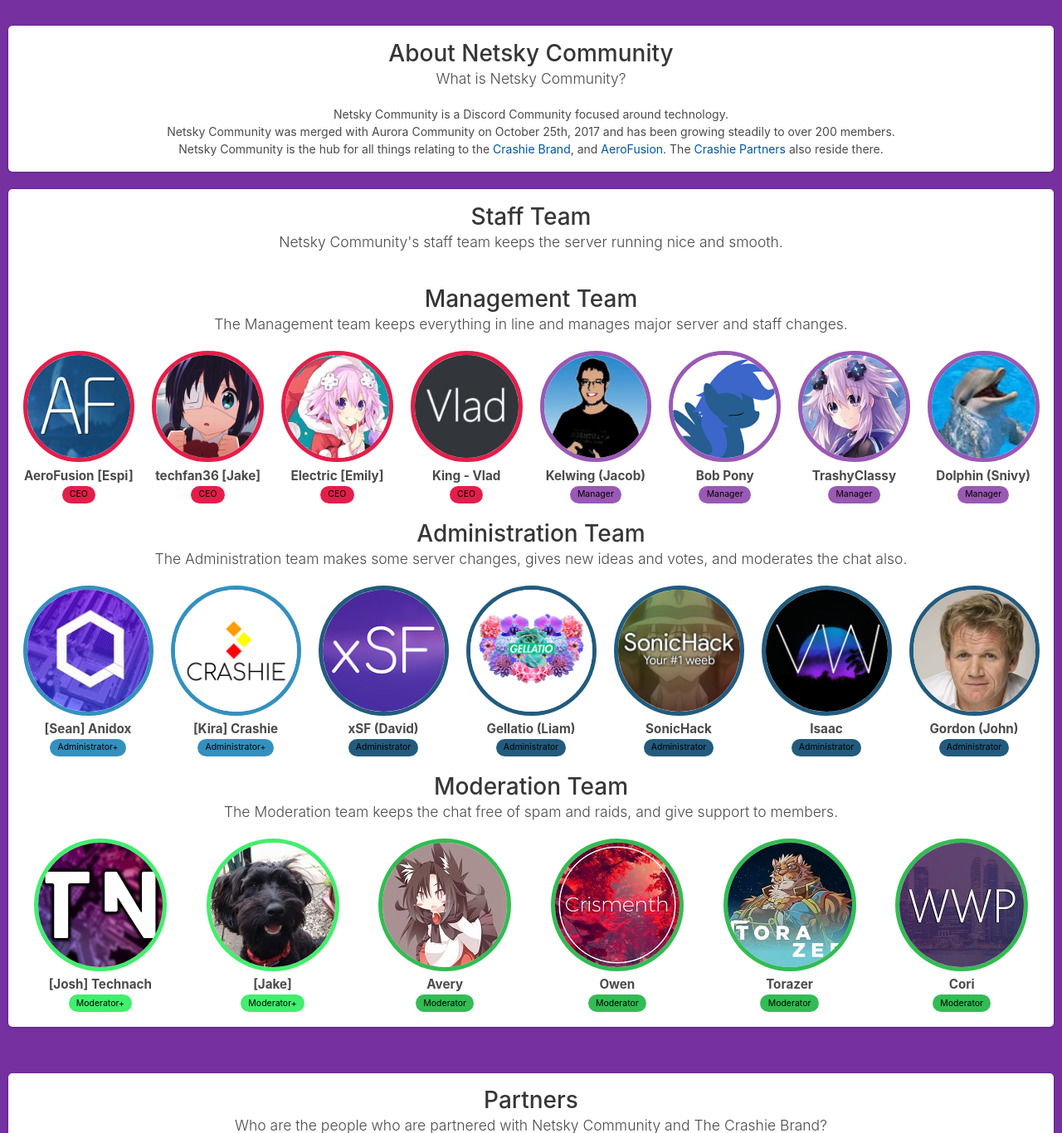
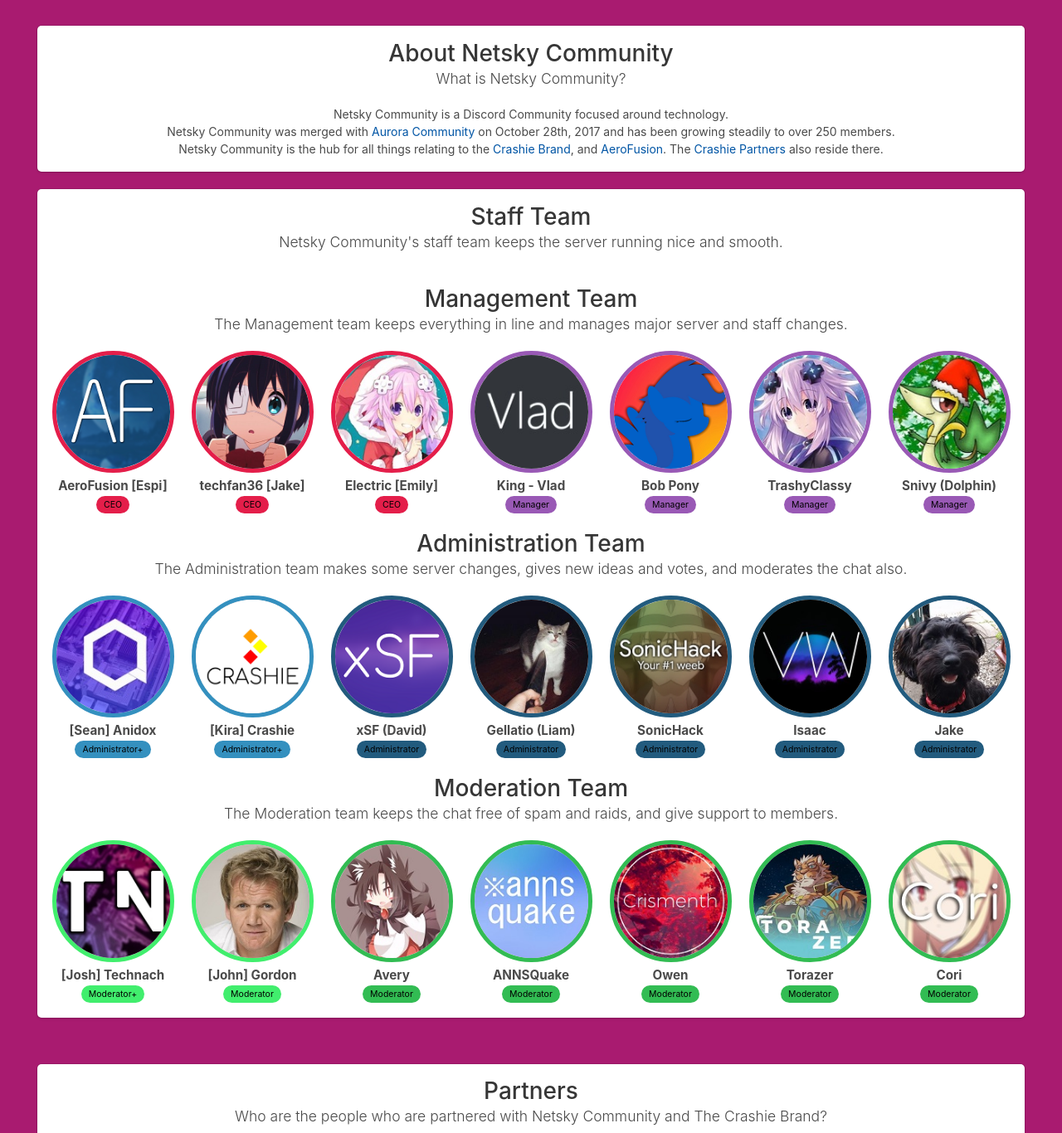
Before and after one commit to xwinbyte/NetskyWebsite, a Jekyll site: the page built from index.html, in a window 1280 px wide, cut to the strip 554-1920 px from the top of the page. Shown: the whole strip at 83% size. Built offline with Jekyll 4.4.1, drawn with Linux system fonts in a browser that asks for light colours; nearby versions of some CDN libraries.

Commit message:
Lots of changes!

```diff
--- a/_layouts/page.html
+++ b/_layouts/page.html
@@ -6,7 +6,7 @@
     <nav class="nav">
       <div class="nav-left">
         <a class="nav-item" href="/">
-          <p>Netsky Community</p>
+          <p><b>Netsky Community</b></p>
         </a>
       </div>
 
@@ -37,8 +37,10 @@
 
   <div class="hero-body">
     <img src="/img/logo.png" alt="NCNetworkLogo" style="width: 150px; border-radius: 50%;" id="ncnetwork-hero-logo">
-    <h1 class="title">Netsky Community</h1>
-    <a class="button is-light" target="_blank" href="https://discord.io/ncnetwork"> <i class="fa  fa-external-link fa-fw" target="_blank" style="margin-right: 5px;"></i> Join Netsky Community</a>
+    <h1 class="title"><b>Netsky Community</b></h1>
+    <a class="button is-light" target="_blank" href="https://discord.io/netskycommunity"> <i class="fa  fa-external-link fa-fw" target="_blank" style="margin-right: 5px;"></i> Join Netsky Community</a>
+
+
   </div>
 </section>
 
--- a/index.html
+++ b/index.html
@@ -8,7 +8,7 @@
 				<h1 class="title"><strong>About Netsky Community</strong></h1>
 				<h2 class="subtitle">What is Netsky Community?</h2>
 				<p>Netsky Community is a Discord Community focused around technology.</p>
-				<p>Netsky Community was merged with Aurora Community on October 25th, 2017 and has been growing steadily to over 200 members.</p>
+				<p>Netsky Community was merged with <a href="http://auroracommunity.io">Aurora Community</a> on October 28th, 2017 and has been growing steadily to over 250 members.</p>
 				<p>Netsky Community is the hub for all things relating to the <a href="https://crashieblog.wordpress.com">Crashie Brand</a>, and <a href="https://aerofusion.net/">AeroFusion</a>. The <a href="#partners">Crashie Partners</a> also reside there.</p>
 			</div>
 			<div class="box" id="staff" style="text-align: center;">
@@ -31,13 +31,10 @@
 						<h3>Electric [Emily]</h3><span class="tag is-ceo">CEO</span>
 					</div>
 					 <div class="column">
-                        			<a href="https://github.com/KingDGrizzle" rel="noopener noreferrer" target="_blank"><img class="someone ceo" src="/img/staff/vlad.jpg"></a>
-                        			<h3>King - Vlad</h3><span class="tag is-ceo">CEO</span>
+                        			<a href="https://github.com/KingDGrizzle" rel="noopener noreferrer" target="_blank"><img class="someone manager" src="/img/staff/vlad.jpg"></a>
+                        			<h3>King - Vlad</h3><span class="tag is-manager">Manager</span>
                     			</div>
-					<div class="column">
-						<a href="https://kelnet.org/" rel="noopener noreferrer" target="_blank"><img class="someone manager" src="/img/staff/kelwing.jpg"></a>
-						<h3>Kelwing (Jacob)</h3><span class="tag is-manager">Manager</span>
-					</div>
+
 					<div class="column">
 						<a href="https://bobpony.org/" rel="noopener noreferrer" target="_blank"><img class="someone manager" src="/img/staff/bob.png"></a>
 						<h3>Bob Pony</h3><span class="tag is-manager">Manager</span>
@@ -47,8 +44,8 @@
 						<h3>TrashyClassy</h3><span class="tag is-manager">Manager</span>
 					</div>
 					<div class="column">
-						<a href="https://www.youtube.com/channel/UC02PfCE-h3pUZGdTYwccCZA" rel="noopener noreferrer" target="_blank"><img class="someone manager" src="/img/staff/dolphin.jpg"></a>
-						<h3>Dolphin (Snivy)</h3><span class="tag is-manager">Manager</span>
+						<a href="https://www.youtube.com/channel/UC02PfCE-h3pUZGdTYwccCZA" rel="noopener noreferrer" target="_blank"><img class="someone manager" src="/img/staff/snivy.jpg"></a>
+						<h3>Snivy (Dolphin)</h3><span class="tag is-manager">Manager</span>
 					</div>
 				</div>
 				<h1 class="title"><strong>Administration Team</strong></h1>
@@ -67,7 +64,7 @@
 						<h3>xSF (David)</h3><span class="tag is-admin">Administrator</span>
 					</div>
 					<div class="column">
-						<a href="https://liam.ovh/" rel="noopener noreferrer" target="_blank"><img class="someone admin" src="/img/staff/gellatio.png"></a>
+						<a href="https://liam.ovh/" rel="noopener noreferrer" target="_blank"><img class="someone admin" src="/img/staff/gellatio.jpg"></a>
 						<h3>Gellatio (Liam)</h3><span class="tag is-admin">Administrator</span>
 					</div>
 					<div class="column">
@@ -79,8 +76,8 @@
 						<h3>Isaac</h3><span class="tag is-admin">Administrator</span>
 					</div>
 					<div class="column">
-						<a href="https://twitter.com/TheGordonRam" rel="noopener noreferrer" target="_blank"><img class="someone admin" src="/img/staff/gordon.jpg"></a>
-						<h3>Gordon (John)</h3><span class="tag is-admin">Administrator</span>
+						<a href="https://twitter.com/JakeBuildsStuff" rel="noopener noreferrer" target="_blank"><img class="someone admin" src="/img/staff/jake.jpg"></a>
+						<h3>Jake</h3><span class="tag is-admin">Administrator</span>
 					</div>
 				</div>
 				<h1 class="title"><strong>Moderation Team</strong></h1>
@@ -91,12 +88,16 @@
 						<h3>[Josh] Technach</h3><span class="tag is-modplus">Moderator+</span>
 					</div>
 					<div class="column">
-						<a href="https://twitter.com/JakeBuildsStuff" rel="noopener noreferrer" target="_blank"><img class="someone modplus" src="/img/staff/jake.jpg"></a>
-						<h3>[Jake]</h3><span class="tag is-modplus">Moderator+</span>
+						<a href="https://twitter.com/TheGordonRam" rel="noopener noreferrer" target="_blank"><img class="someone modplus" src="/img/staff/gordon.jpg"></a>
+						<h3>[John] Gordon</h3><span class="tag is-modplus">Moderator</span>
 					</div>
 					<div class="column">
 						<a href="https://twitter.com/Sakuyia" rel="noopener noreferrer" target="_blank"><img class="someone mod" src="/img/staff/avery.jpg"></a>
 						<h3>Avery</h3><span class="tag is-mod">Moderator</span>
+					</div>
+					<div class="column">
+						<a href="https://youtube.com/ANNSQuake" rel="noopener noreferrer" target="_blank"><img class="someone mod" src="/img/staff/annsquake.jpg"></a>
+						<h3>ANNSQuake</h3><span class="tag is-mod">Moderator</span>
 					</div>
 
 					<div class="column">
--- a/style/style.css
+++ b/style/style.css
@@ -5,12 +5,12 @@
 }
 
 body {
-  background-color: #7630A0;
+  background-color: #A91B70;
   min-height: 100%
 }
 
 #content {
-  background-color: #7630A0;
+  background-color: #A91B70;
 }
 
 .hero {
@@ -22,8 +22,8 @@
 }
 
 #content-inner {
-  background: #7630A0;
-  max-width: 90em;
+  background: #A91B70;
+  max-width: 85em;
   margin: 0 auto;
   padding: 2.5em 0
 }
@@ -84,7 +84,7 @@
 	border: 5px solid #E67E22
 }
 .hero, nav {
-  background-color: #6B21B7!important
+  background-color: #C23486!important
 }
 
 #ncnetwork-hero-logo {
@@ -137,45 +137,14 @@
   color: #efeaea!important
 }
 
-.rule {
-  // min-width:10em;
-  width: 90%;
-  max-width: 50em;
-  margin: 2em auto 0;
-  padding: 2em;
-  color: #000;
-  background-color: rgba(190, 52, 134, 1.0);
-  border-radius: 3px;
-  transition: all .25s;
-  text-align: left
-}
-
-.rule::content {
-  margin: 0 auto
-}
-
-.rule:hover {
-  background-color: rgba(176, 12, 72, .3);
-  transform: scale(1.05)
-}
-
-.rule strong {
-  color: #333; // font-size:1.2em
-}
-
-.rule a {
-  color: #efeaea;
-  text-decoration: underline
-}
-
 @media screen and (max-width:768px) {
   .nav-menu.is-active {
-    background-color: #7630A0
+    background-color: #C23486
   }
 }
 
 footer {
-  background-color: #6B21B7!important;
+  background-color: #C23486!important;
   width: 100%
 }
 
@@ -188,5 +157,5 @@
 }
 
 footer a:hover {
-  color: #efeaea!important
+  color: #	!important
 }
```
Also changed, not shown: img/favicon.png, img/logo.png, img/staff/annsquake.jpg (added), img/staff/bob.png, img/staff/cori.jpg, img/staff/dolphin.jpg (deleted), img/staff/gellatio.jpg (added), img/staff/gellatio.png (deleted), img/staff/jake.jpg, img/staff/kelwing.jpg (deleted), img/staff/snivy.jpg (added), img/text.png (added), img/textlong.png (added), 1 other file.
